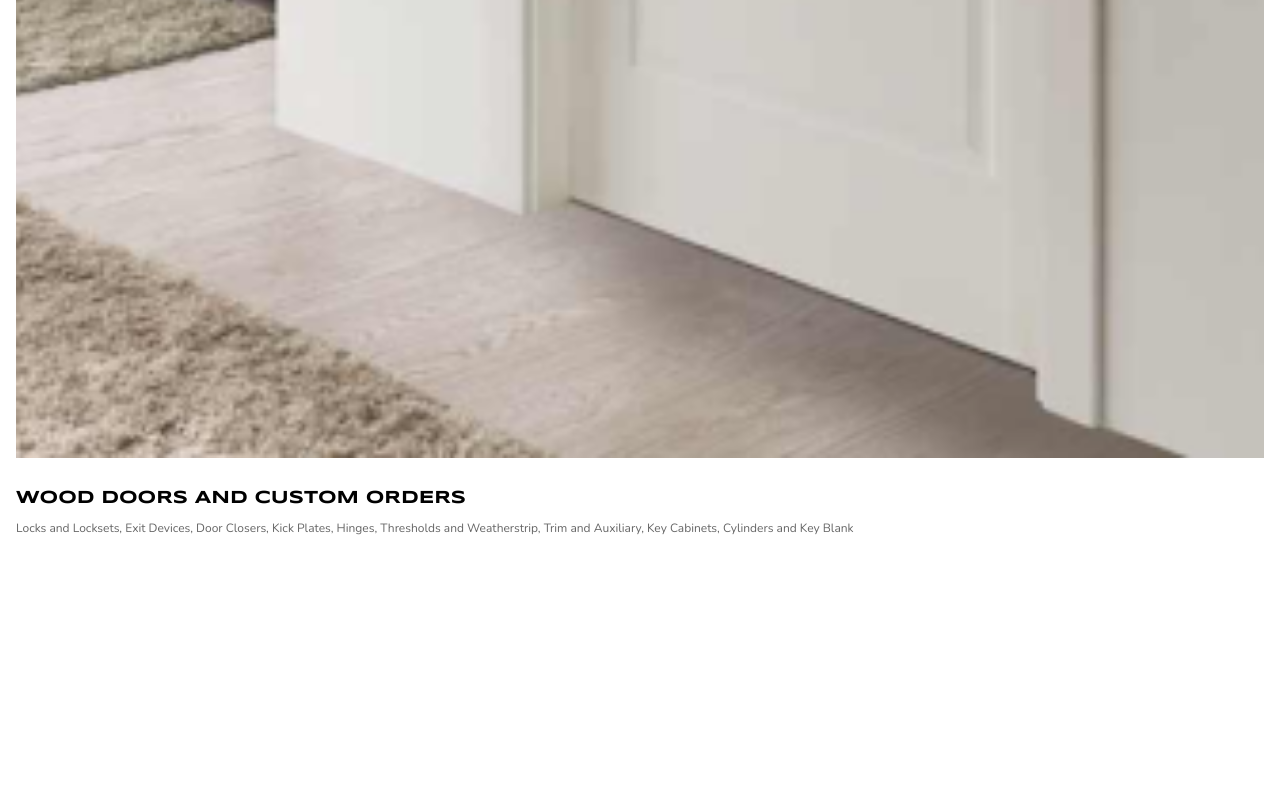
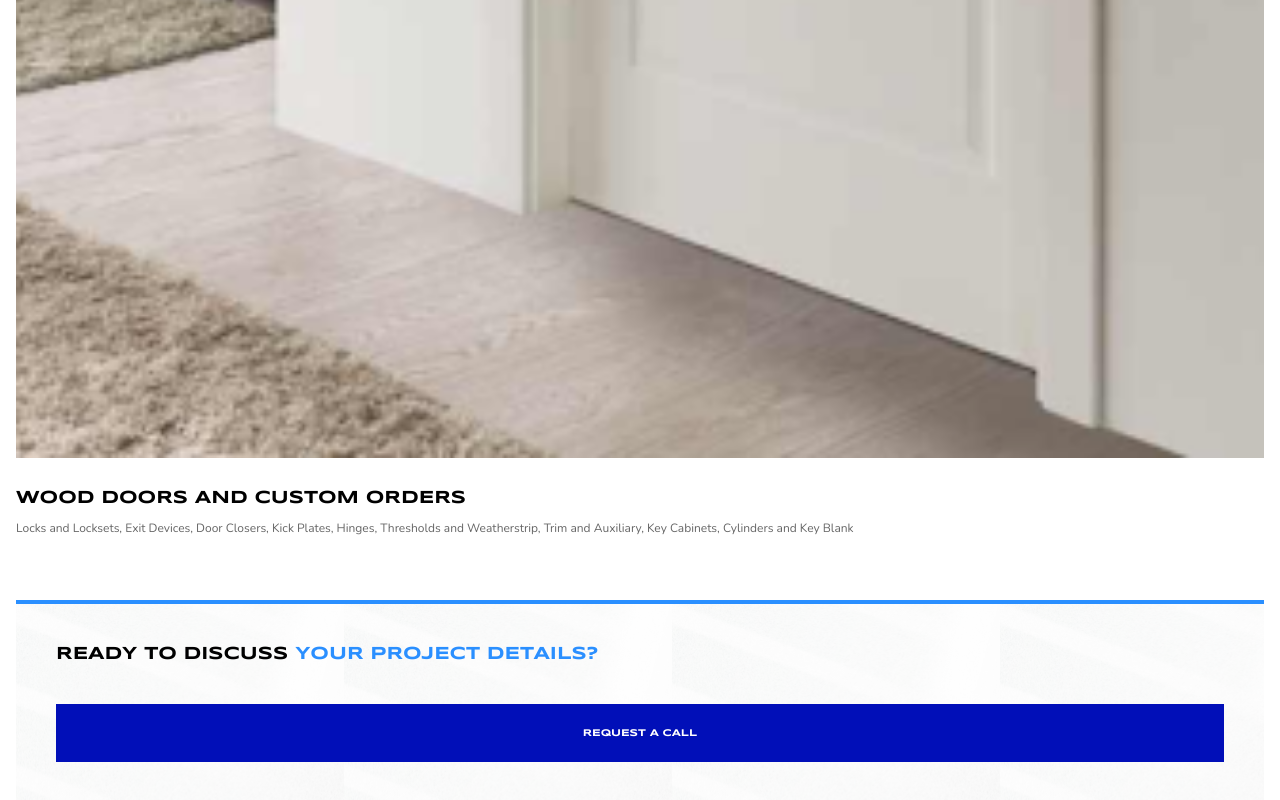
Before and after one commit to BoesesGenie/hallmark, a React (Create React App) app: page / in a window 1280 px wide. Shown: the part 9973-10773 px from the top of the page. Before the commit the page ends 10533 px from the top, so only its background shows below. Built offline with nearby package versions, Linux system fonts and the light colour scheme.

Commit message:
CallAction

```diff
--- a/src/index.css
+++ b/src/index.css
@@ -2,6 +2,7 @@
 
 *, *::before, *::after {
   box-sizing: border-box;
+  outline: none;
 }
 
 html, body {
--- /dev/null
+++ b/src/presentation/pages/HomePage/components/CallAction/index.tsx
@@ -0,0 +1,12 @@
+import React, { FC } from 'react';
+import { Button, Typo } from '../../../../ui-kit';
+import './styles.sass';
+
+const CallAction: FC = () => (
+  <section className="call-action">
+    <Typo.H2>Ready to discuss <span className="call-action__title-blue">Your project details?</span></Typo.H2>
+    <Button href="#">Request a call</Button>
+  </section>
+);
+
+export default CallAction;
--- /dev/null
+++ b/src/presentation/pages/HomePage/components/CallAction/styles.sass
@@ -0,0 +1,11 @@
+.call-action
+  margin: 40px 16px 0
+  padding: 40px
+  background-image: url('./assets/bg.svg')
+  border-top: 4px solid #2A8FFF
+  display: flex
+  flex-direction: column
+  gap: 40px
+
+  &__title-blue
+    color: #2A8FFF
--- a/src/presentation/pages/HomePage/index.tsx
+++ b/src/presentation/pages/HomePage/index.tsx
@@ -2,6 +2,7 @@ import React, { FC } from 'react';
 import Layout from '../../components/Layout';
 import About from './components/About';
 import BenefitsGallery from './components/BenefitsGallery';
+import CallAction from './components/CallAction';
 import Offer from './components/Offer';
 import Products from './components/Products';
 
@@ -12,6 +13,7 @@ const HomePage: FC = () => {
       <BenefitsGallery />
       <Offer />
       <Products />
+      <CallAction />
     </Layout>
   );
 };
--- /dev/null
+++ b/src/presentation/ui-kit/components/Button/index.tsx
@@ -0,0 +1,17 @@
+import React, { FC } from 'react';
+import { ButtonProps } from './types';
+import './styles.sass';
+
+const Button: FC<ButtonProps> = ({ href, target, children }) => {
+  if (href) {
+    return (
+      <a href={href} target={target} className="button">{children}</a>
+    );
+  }
+
+  return (
+    <button className="button">{children}</button>
+  );
+};
+
+export default Button;
--- /dev/null
+++ b/src/presentation/ui-kit/components/Button/styles.sass
@@ -0,0 +1,26 @@
+.button
+  border-style: none
+  min-height: 56px
+  padding: 21px
+  display: flex
+  align-items: center
+  justify-content: center
+  background: linear-gradient(180deg, #010FB8 50%, #2A8FFF 50%)
+  background-size: 100% 200%
+  background-position: 0% 0%
+  font-family: 'Syncopate', Arial, sans-serif
+  font-weight: 700
+  font-size: 10px
+  line-height: 16px
+  text-transform: uppercase
+  color: #fff
+  text-decoration: none
+
+  &:active
+    animation: gradient 0.2s ease
+
+@keyframes gradient
+  from
+    background-position: 0% 0%
+  to
+    background-position: 0% -200%
--- /dev/null
+++ b/src/presentation/ui-kit/components/Button/types.ts
@@ -0,0 +1,7 @@
+import React from 'react';
+
+export interface ButtonProps {
+  children?: React.ReactNode;
+  href?: string;
+  target?: string;
+}
--- a/src/presentation/ui-kit/index.ts
+++ b/src/presentation/ui-kit/index.ts
@@ -1,3 +1,4 @@
+import Button from './components/Button';
 import Typo from './components/Typo';
 
-export { Typo };
+export { Button, Typo };
```
Also changed, not shown: src/presentation/pages/HomePage/components/CallAction/assets/bg.svg (added).
